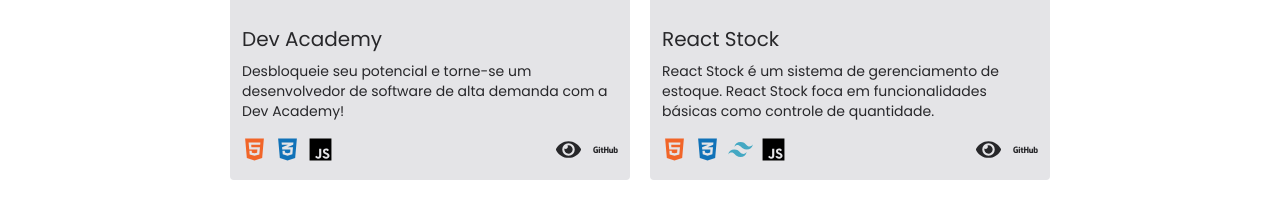
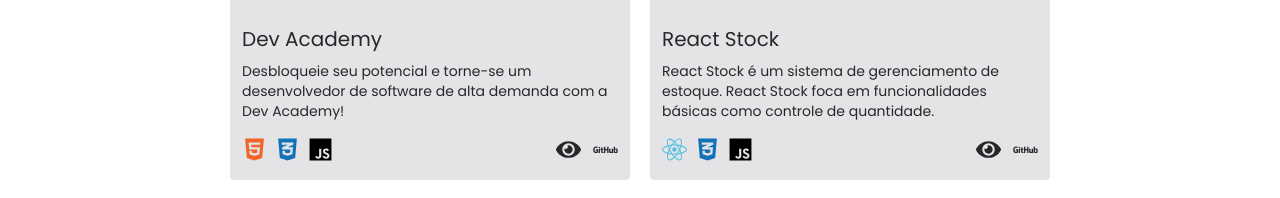
Before and after one commit to WesRamox/Portfolio, a React (Vite) app: page / in a window 1280 px wide. Shown: the part 2920-3118 px from the top of the page. Built offline with nearby package versions, Linux system fonts and the light colour scheme.

Commit message:
Update Works.tsx

```diff
--- a/src/components/Works/Works.tsx
+++ b/src/components/Works/Works.tsx
@@ -35,9 +35,8 @@ const Works = () => {
          <Project className="project rounded max-w-[25rem] flex flex-col bg-zinc-200 dark:bg-black w-full" data-aos="fade-up" data-aos-delay="600" id="1">
                   <div className="stacks flex gap-2">
                      <IconContext.Provider value={{ className: 'stacks' }}>
-                        <FaHtml5 className="text-[#F16529]"/>
+                        <FaReact title="React" color="#53C1DE" />
                         <FaCss3Alt className="text-[#1172B8]" />
-                        <RiTailwindCssFill title="Tailwind" color="#44a8c3"/>
                         <IoLogoJavascript title="Javascript" className="dark:text-[#FFFF00] text-black" />
                      </IconContext.Provider>
                   </div>
```
